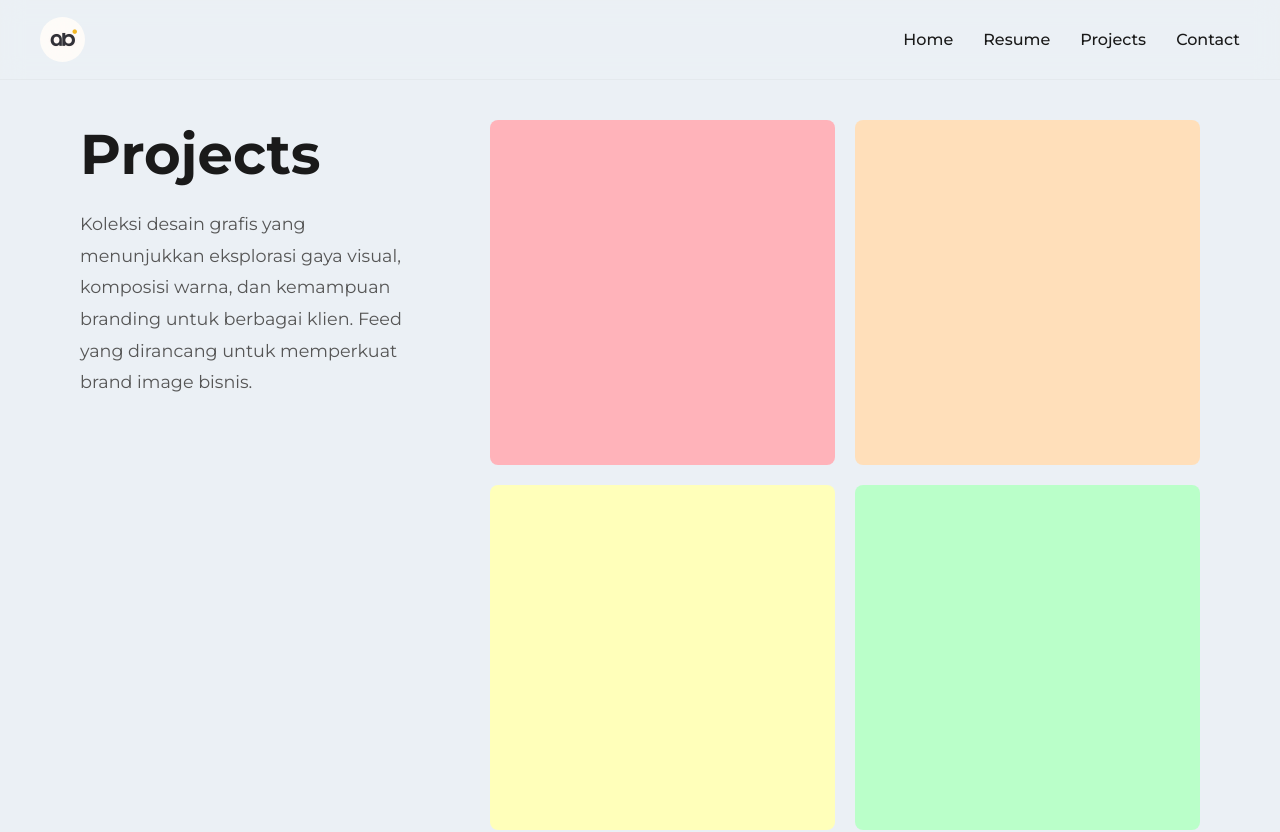
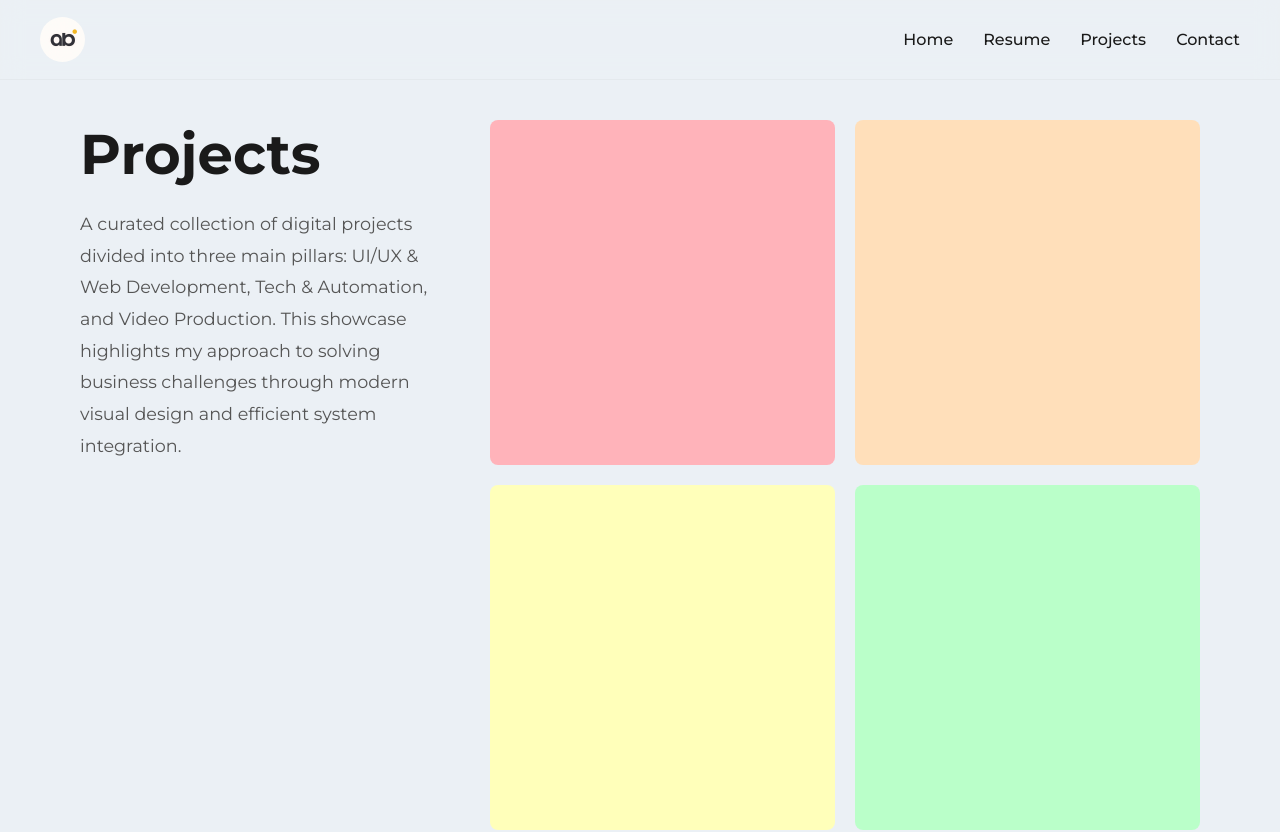
Before and after one commit to Bazzsnack/web-portofolio-abbas, a React (Vite) app: page /projects in a window 1280 px wide. Shown: the top 832 px of the page. Built offline with nearby package versions, Linux system fonts and the light colour scheme.

Commit message:
content: update projects description text

```diff
--- a/src/pages/Projects.jsx
+++ b/src/pages/Projects.jsx
@@ -16,9 +16,10 @@ export default function Projects() {
         <div className="sidebar slide-up">
           <h1>Projects</h1>
           <p>
-            Koleksi desain grafis yang menunjukkan eksplorasi gaya visual,
-            komposisi warna, dan kemampuan branding untuk berbagai klien.
-            Feed yang dirancang untuk memperkuat brand image bisnis.
+            A curated collection of digital projects divided into three main pillars:
+            UI/UX & Web Development, Tech & Automation, and Video Production. This showcase
+            highlights my approach to solving business challenges through modern visual design
+            and efficient system integration.
           </p>
         </div>
 
```
